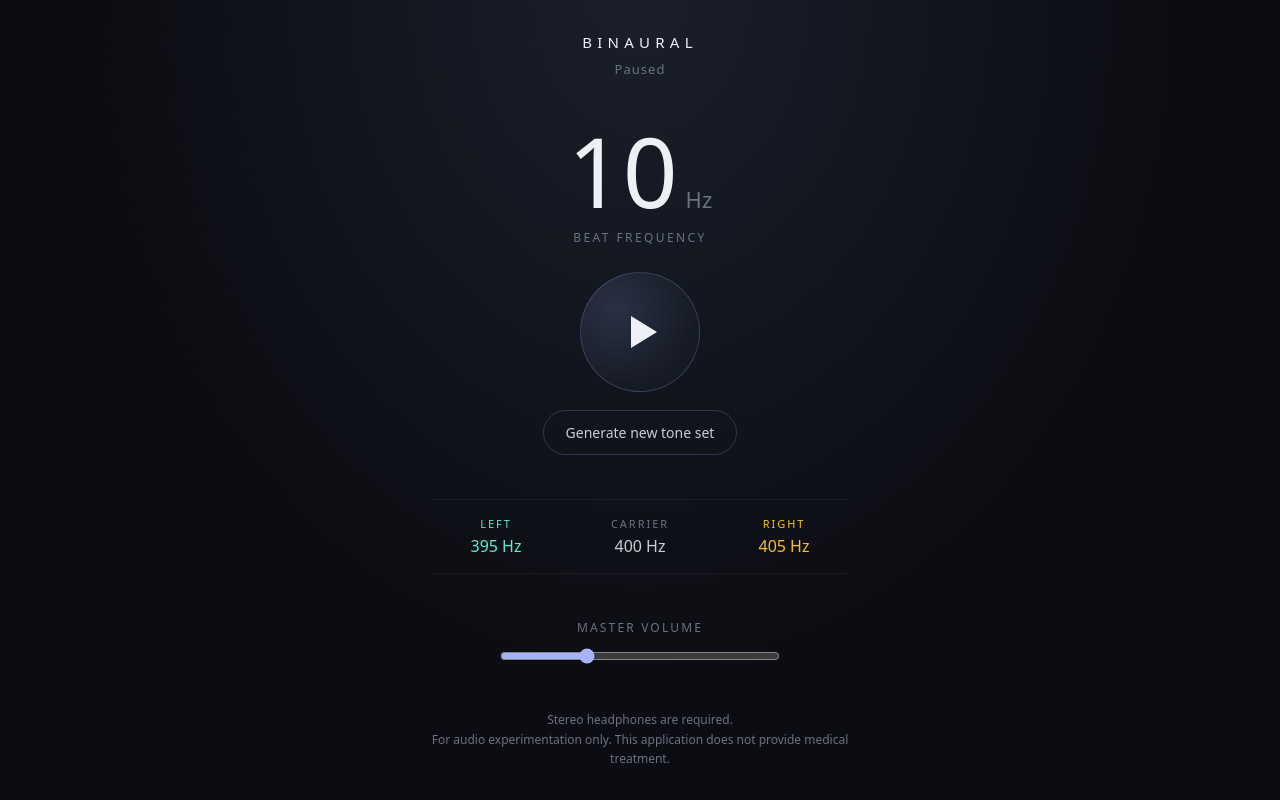
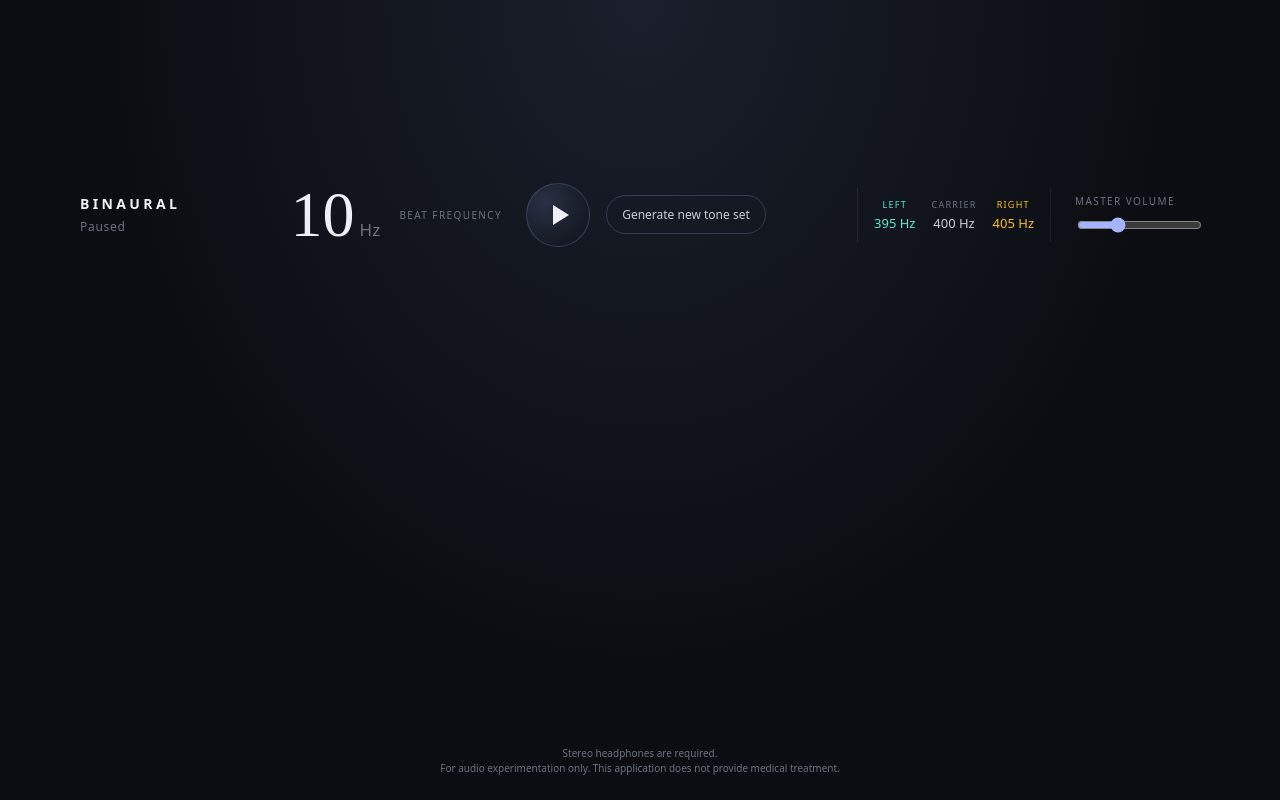
Before and after one commit to bgudna/binauralbeatroot, a plain HTML site: page index.html in a window 1280 px wide. Drawn offline with Linux system fonts and the light colour scheme.

Commit message:
adding a compact ui variant

```diff
--- a/index.html
+++ b/index.html
@@ -4,7 +4,7 @@
   <meta charset="utf-8">
   <meta name="viewport" content="width=device-width, initial-scale=1">
   <title>Binaural</title>
-  <link rel="stylesheet" href="styles.css">
+  <link rel="stylesheet" href="styles-compact.css">
 </head>
 <body>
   <main class="app">
--- /dev/null
+++ b/styles-compact.css
@@ -0,0 +1,240 @@
+:root {
+  --bg-top: #1a1f2b;
+  --bg-base: #0b0d12;
+  --text: #c9cdd6;
+  --text-strong: #eef0f5;
+  --muted: #6b7280;
+  --accent: #a5b4fc;
+  --left: #5eead4;
+  --right: #fbbf24;
+  --surface: #161a24;
+  --border: rgba(165, 180, 252, 0.22);
+}
+
+*, *::before, *::after { box-sizing: border-box; }
+html, body { margin: 0; padding: 0; }
+
+body {
+  min-height: 100vh;
+  background: radial-gradient(ellipse at top, var(--bg-top) 0%, var(--bg-base) 60%) fixed;
+  color: var(--text);
+  font-family: system-ui, -apple-system, "Segoe UI", Roboto, "Helvetica Neue", Arial, sans-serif;
+  -webkit-font-smoothing: antialiased;
+}
+
+.app {
+  width: min(1120px, 94vw);
+  min-height: 100vh;
+  margin: 0 auto;
+  padding: 24px 0;
+  display: grid;
+  grid-template-columns: auto minmax(300px, 1fr) auto auto;
+  align-items: center;
+  gap: 24px;
+}
+
+.header { text-align: left; white-space: nowrap; }
+.title {
+  margin: 0;
+  color: var(--text-strong);
+  font-size: 14px;
+  font-weight: 600;
+  letter-spacing: .24em;
+  text-transform: uppercase;
+}
+.status {
+  margin: 5px 0 0;
+  color: var(--muted);
+  font-size: 12px;
+  letter-spacing: .06em;
+}
+
+.center {
+  display: flex;
+  flex-direction: row;
+  align-items: center;
+  justify-content: center;
+  gap: 16px;
+  min-width: 0;
+}
+.beat-display {
+  display: flex;
+  align-items: baseline;
+  justify-content: center;
+  gap: 5px;
+  width: 112px;
+  min-width: 112px;
+  flex: 0 0 112px;
+  font-variant-numeric: tabular-nums;
+  white-space: nowrap;
+}
+.beat-value {
+  display: inline-block;
+  width: 2.5ch;
+  flex: 0 0 2.5ch;
+  text-align: right;
+  color: var(--text-strong);
+  font-size: clamp(42px, 5vw, 64px);
+  font-weight: 200;
+  line-height: 1;
+  font-family: Baskerville, 'Times New Roman', serif;
+  font-variant-numeric: tabular-nums;
+}
+.beat-unit { color: var(--muted); font-size: 17px; font-weight: 300; }
+.beat-label {
+  margin: 0 8px 0 0;
+  color: var(--muted);
+  font-size: 10px;
+  letter-spacing: .14em;
+  text-transform: uppercase;
+  white-space: nowrap;
+}
+
+.play {
+  position: relative;
+  flex: 0 0 auto;
+  width: 64px;
+  height: 64px;
+  border: 1px solid var(--border);
+  border-radius: 50%;
+  background: radial-gradient(circle at 30% 30%, #2a3144 0%, var(--surface) 70%);
+  display: flex;
+  align-items: center;
+  justify-content: center;
+  cursor: pointer;
+  transition: transform .2s ease, border-color .2s ease;
+  -webkit-tap-highlight-color: transparent;
+}
+.play:hover { border-color: rgba(165, 180, 252, .5); }
+.play:active { transform: scale(.97); }
+.play:focus-visible, .generate:focus-visible, .volume-slider:focus-visible {
+  outline: 2px solid var(--accent);
+  outline-offset: 4px;
+}
+.icon-play {
+  width: 0;
+  height: 0;
+  margin-left: 5px;
+  border-top: 10px solid transparent;
+  border-bottom: 10px solid transparent;
+  border-left: 16px solid var(--text-strong);
+}
+.icon-pause { display: none; gap: 5px; }
+.icon-pause span {
+  display: block;
+  width: 6px;
+  height: 21px;
+  border-radius: 2px;
+  background: var(--text-strong);
+}
+body.is-playing .icon-play { display: none; }
+body.is-playing .icon-pause { display: flex; }
+body.is-playing .play { animation: breathe 3.2s ease-in-out infinite; }
+
+@keyframes breathe {
+  0%, 100% { box-shadow: 0 0 0 0 rgba(165, 180, 252, .28); }
+  50% { box-shadow: 0 0 0 14px rgba(165, 180, 252, 0); }
+}
+
+.generate {
+  padding: 10px 15px;
+  border: 1px solid var(--border);
+  border-radius: 999px;
+  background: transparent;
+  color: var(--text);
+  font: inherit;
+  font-size: 12px;
+  white-space: nowrap;
+  cursor: pointer;
+  transition: background .2s ease, border-color .2s ease;
+}
+.generate:hover {
+  background: rgba(165, 180, 252, .08);
+  border-color: rgba(165, 180, 252, .45);
+}
+.generate:active { transform: scale(.98); }
+
+.tech {
+  display: flex;
+  align-items: center;
+  justify-content: space-between;
+  gap: 16px;
+  padding: 10px 16px;
+  border-left: 1px solid rgba(255,255,255,.07);
+  border-right: 1px solid rgba(255,255,255,.07);
+}
+.tech-item {
+  display: flex;
+  flex-direction: column;
+  align-items: center;
+  gap: 3px;
+  font-variant-numeric: tabular-nums;
+  white-space: nowrap;
+}
+.tech-label {
+  color: var(--muted);
+  font-size: 9px;
+  letter-spacing: .14em;
+  text-transform: uppercase;
+}
+.tech-value { color: var(--text); font-size: 13px; }
+.tech-left .tech-label, .tech-left .tech-value { color: var(--left); }
+.tech-right .tech-label, .tech-right .tech-value { color: var(--right); }
+
+.volume {
+  display: flex;
+  flex-direction: column;
+  align-items: stretch;
+  gap: 7px;
+  width: 125px;
+}
+.volume-label {
+  color: var(--muted);
+  font-size: 10px;
+  letter-spacing: .14em;
+  text-transform: uppercase;
+}
+.volume-slider { width: 100%; accent-color: var(--accent); cursor: pointer; }
+
+.notice {
+  grid-column: 1 / -1;
+  align-self: end;
+  text-align: center;
+  color: var(--muted);
+  font-size: 10px;
+  line-height: 1.5;
+}
+.notice p { margin: 0; }
+
+@media (max-width: 900px) {
+  .app {
+    grid-template-columns: 1fr auto;
+    gap: 20px;
+    align-content: center;
+  }
+  .header { grid-column: 1; }
+  .center { grid-column: 1 / -1; grid-row: 2; justify-content: center; }
+  .tech { grid-column: 1; grid-row: 3; justify-content: space-around; }
+  .volume { grid-column: 2; grid-row: 3; }
+  .notice { grid-row: 4; }
+}
+
+@media (max-width: 560px) {
+  .app { width: min(420px, 90vw); grid-template-columns: 1fr; gap: 22px; padding: 28px 0; }
+  .header, .center, .tech, .volume, .notice { grid-column: 1; }
+  .header { text-align: center; }
+  .center { grid-row: auto; flex-wrap: wrap; gap: 12px; }
+  .beat-label { margin-right: 2px; }
+  .tech { grid-row: auto; border-left: 0; border-right: 0; border-top: 1px solid rgba(255,255,255,.05); border-bottom: 1px solid rgba(255,255,255,.05); }
+  .volume { grid-row: auto; width: 100%; }
+  .notice { grid-row: auto; }
+}
+
+@media (max-height: 560px) and (min-width: 901px) {
+  .app { min-height: 0; padding: 16px 0; }
+  .notice { align-self: center; }
+}
+@media (prefers-reduced-motion: reduce) {
+  body.is-playing .play { animation: none; }
+  .play, .generate { transition: none; }
+}
```
